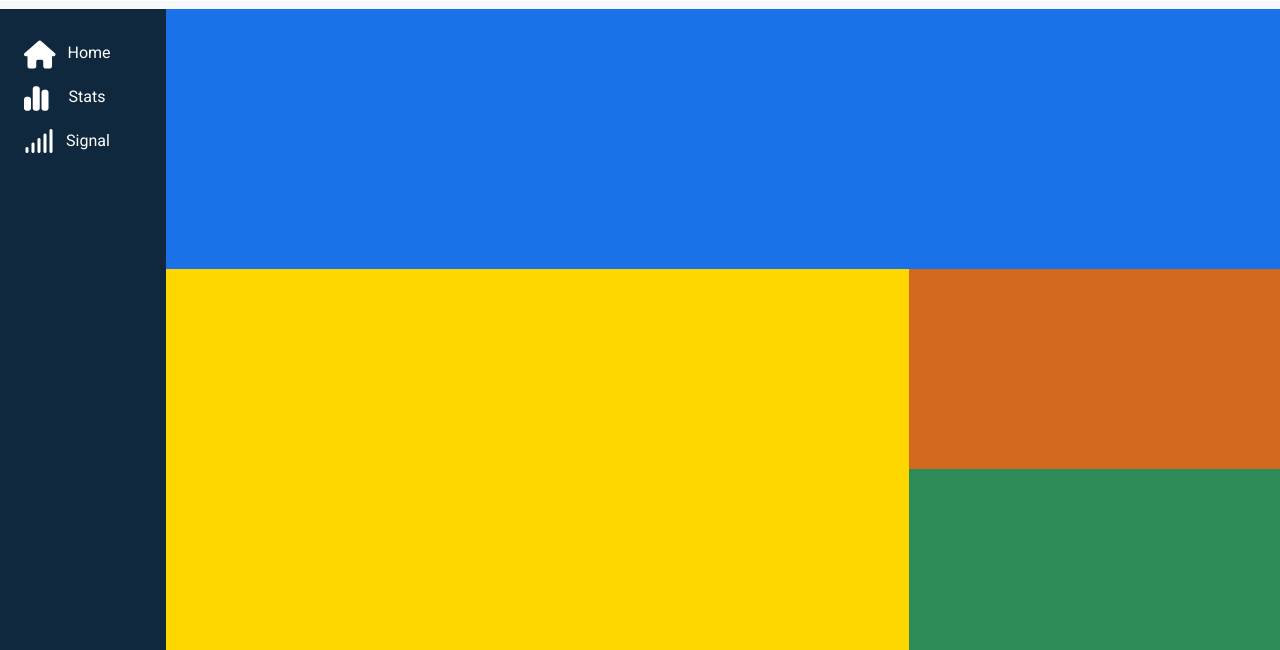
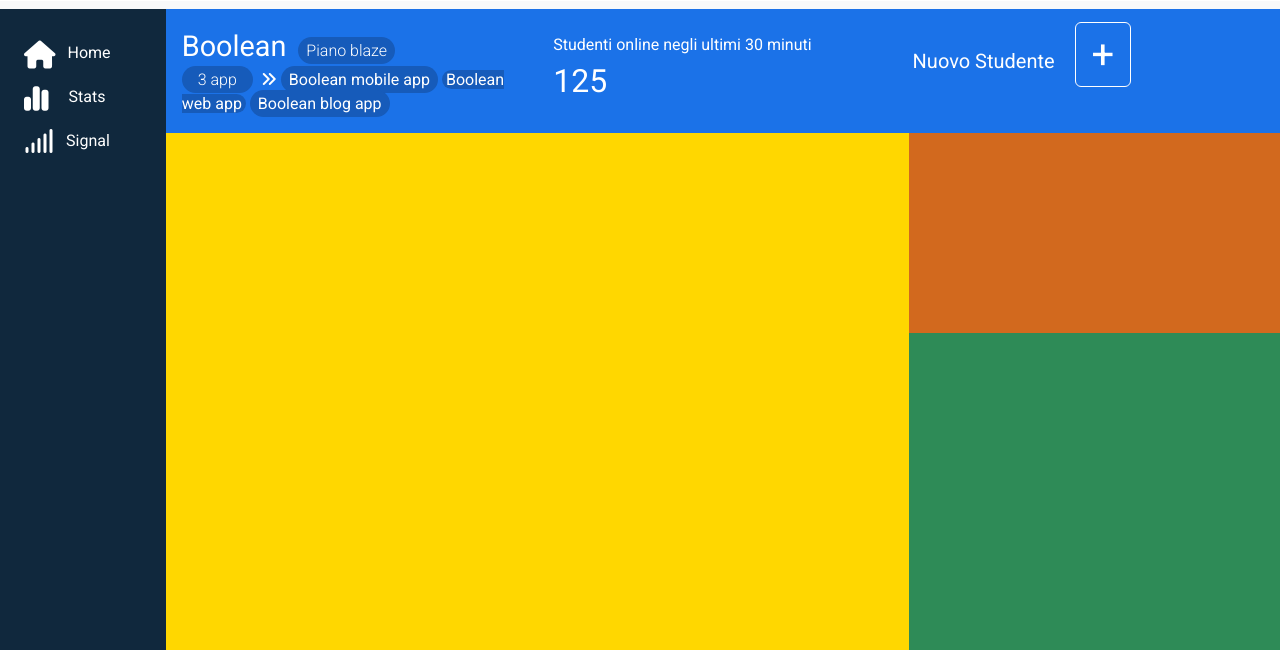
Before and after one commit to nicodellolio/html-css-bootstrap-dashboard, a plain HTML site: page index.html in a window 1280 px wide. Shown: the part 71-721 px from the top of the page. Drawn offline with nearby package versions, Linux system fonts and the light colour scheme.

Commit message:
main_header complete

```diff
--- a/assets/css/style.css
+++ b/assets/css/style.css
@@ -13,12 +13,14 @@
     --input_warning-: #FFC107;
     --input_danger-: #DC3545;
     --bell-: #ff8f00FF;
-
+    --bg-em-main_header-: #165BBA;
 }
 
 .col_100 {
     width: 100%;
 }
+
+
 
 /* ### MAIN STYLE SHEET ### */
 
@@ -100,7 +102,31 @@ header {
 .data_container {
     position: relative;
     left: 70px;
-    top: 70px;
+    top: 79px;
+    width: calc(100% - 70px);
+    height: 100%;
+
+    .main_header{
+        color: #fff;
+        background-color: var(--bg_primary-);
+
+        & .boolean {
+            font-size: 1.8rem;
+        }
+
+        .md_left, .md_middle, .md_right{
+        ;
+        }
+
+        .plus{
+            border: 1px solid #fff;
+        }
+
+        .bg-emphasis{
+            background-color: var(--bg-em-main_header-);
+            border-radius: 20px;
+        }
+    }
 }
 
 
@@ -120,16 +146,9 @@ header {
     height: 70px
 } */
 
-.debug .data_container {
-    background-color: skyblue;
-    width: calc(100% - 70px);
-    height: 100%;
-}
-
-.debug .main_header {
-    background-color: var(--bg_primary-);
+/* .debug .main_header {
     height: 260px;
-}
+} */
 
 .debug .next_classes {
     background-color: gold;
@@ -162,12 +181,28 @@ header {
             }
         }
     }
+
+    .main_header{
+        justify-content: center;
+
+        .md_left, .md_middle{
+            order: -1
+        }
+
+        .w-33{
+            width: calc(100% / 3);
+        }
+
+
+    }
+
+
 }
 
 
 
 
-@media screen and (min-width: 1140px) {
+@media screen and (min-width: 1200px) {
 
     header{
         >.search{
@@ -211,6 +246,10 @@ header {
         position: static;
     }
 
+    .main_header{
+        justify-content: space-between;
+    }
+
     .data_container_central {
         display: flex;
         flex-wrap: wrap;
--- a/index.html
+++ b/index.html
@@ -79,7 +79,39 @@
 
         <div class="data_container">
             <div class="ms_row head_row">
-                <div class="col_100 main_header"></div>
+
+                <div class="col_100 main_header d-md-flex pb-3 pb-md-1">
+                    <div class="w-33 p-3 px-md-1 md_right">
+                        <span class="fs-5">Nuovo Studente</span>
+                        <span class="plus fs-1 px-3 py-2 rounded ms-3">+</span>
+                    </div>
+
+                    <div class="w-33 pt-3 md_left ps-3">
+                        <div class="above">
+                            <span class="boolean">Boolean</span>
+                            <span class="fw-light ms-2 bg-emphasis py-1 px-2">Piano blaze</span>
+
+                        </div>
+                        <div class="bottom">
+                            <span class="fw-light px-3 py-1 me-1 bg-emphasis ">3 app</span>
+                            <i class="fa-solid fa-angles-right"></i>
+                            <span class="bg-emphasis px-2 py-1 ms-2 d-xl-none">+</span>
+                            <span class="bg-emphasis d-none d-xl-inline px-2 py-1">Boolean mobile app</span>
+                            <span class="bg-emphasis d-none d-xl-inline px-1 py-1-">Boolean web app</span>
+                            <span class="bg-emphasis d-none d-xl-inline px-2 py-1">Boolean blog app</span>
+
+                        </div>
+                    </div>
+
+                    <div class="w-33 p-3 py-md-4 md_middle">
+                        <div class="above">
+                            <span>Studenti online negli ultimi 30 minuti</span>
+                        </div>
+                        <div class="bottom">
+                            <span class="fs-2">125</span>
+                        </div>
+                    </div>
+                </div>
             </div>
 
             <div class="data_container_central">
```
